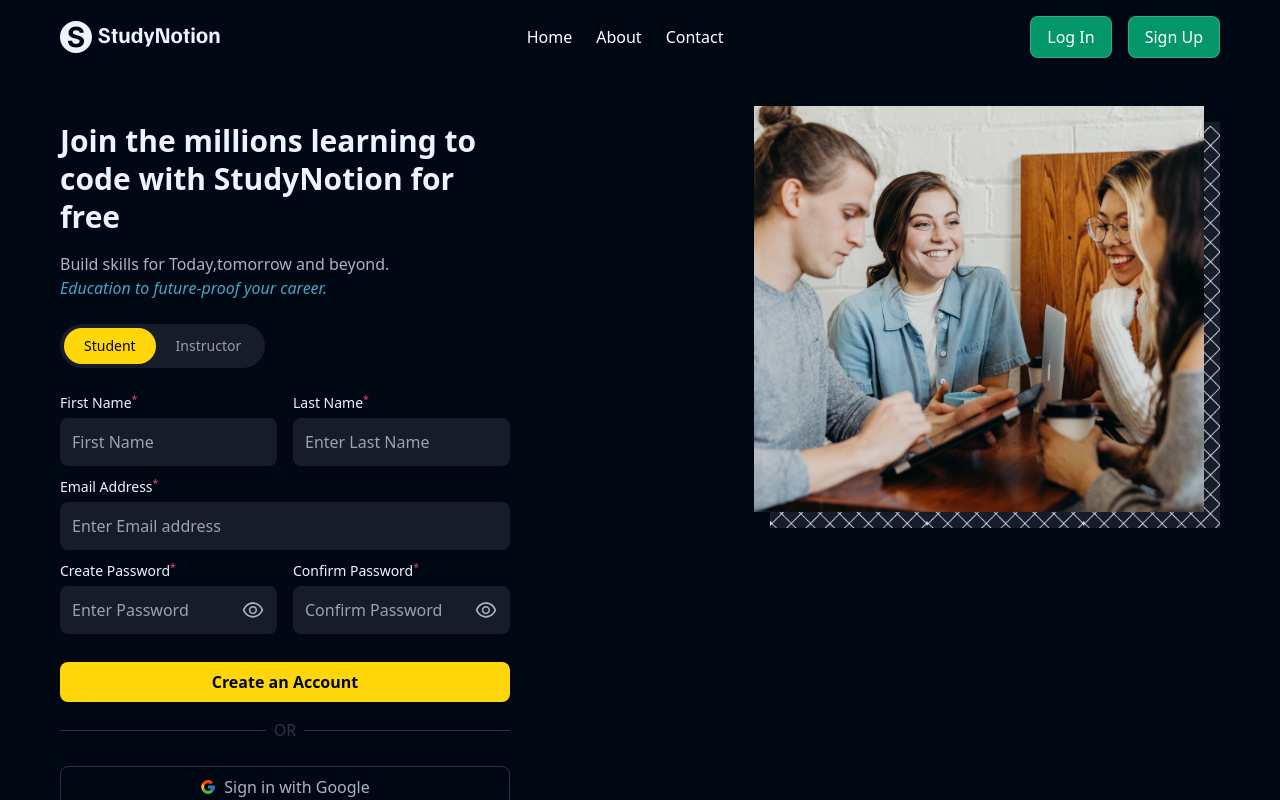
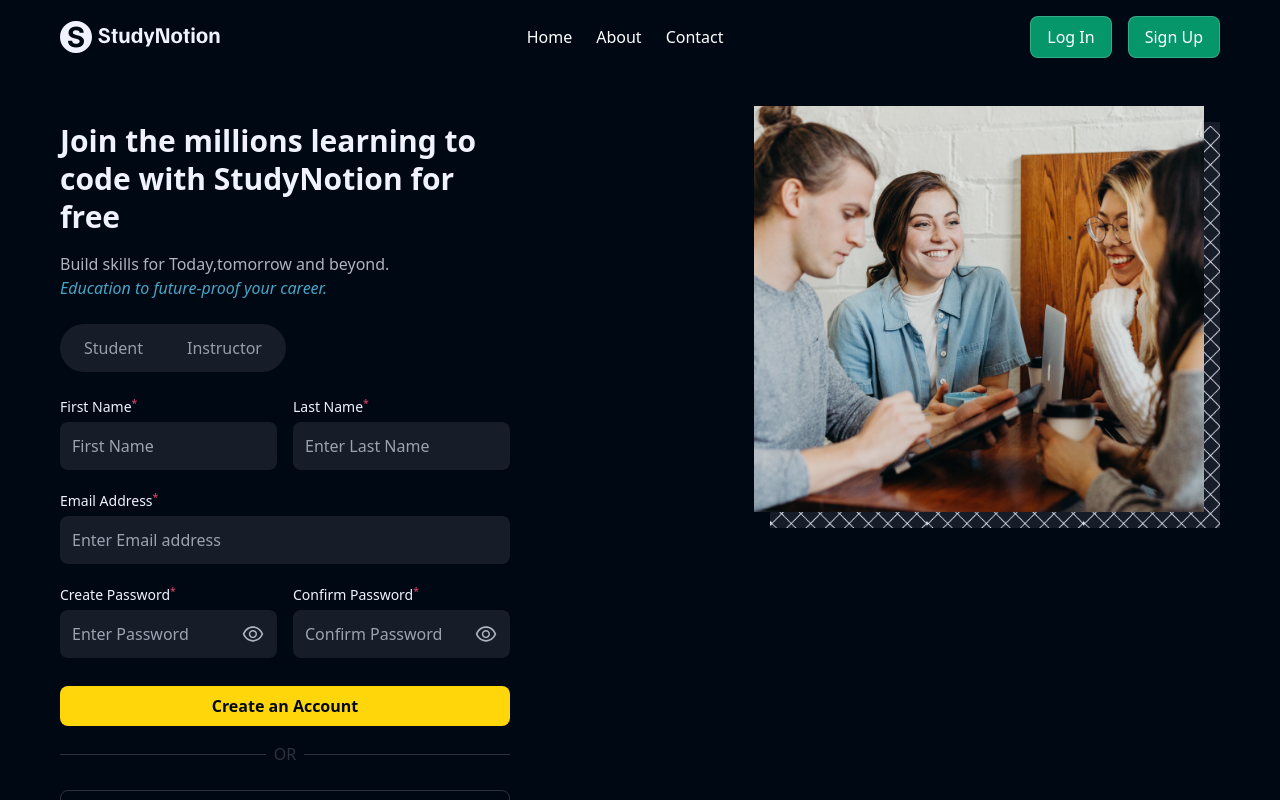
Before and after one commit to imsaurav12/StudyNotion-App, a React (Create React App) app: page /signup in a window 1280 px wide. Built offline with nearby package versions, Linux system fonts and the light colour scheme.

Commit message:
frontend done and working...

```diff
--- a/src/App.js
+++ b/src/App.js
@@ -6,6 +6,7 @@ import Home from './pages/Home'
 import Login from './pages/Login'
 import SignUp from './pages/SignUp'
 import Dashboard from './pages/Dashboard'
+import PrivateRoute from './components/PrivateRoute'
 
 const App = () => {
 
@@ -16,10 +17,15 @@ const App = () => {
       <Navbar isLoggedIn={isLoggedIn} setIsLoggedIn={setIsLoggedIn}/>
 
       <Routes>
-        <Route path='/' element={<Home/>}/>
+        <Route path='/' element={<Home isLoggedIn={isLoggedIn}/>}/>
         <Route path='/login' element = {<Login setIsLoggedIn={setIsLoggedIn}/>} />
         <Route path='/signup' element = {<SignUp setIsLoggedIn={setIsLoggedIn}/>} />
-        <Route path='/dashboard' element={<Dashboard/>}/>
+        <Route path='/dashboard' element={
+          <PrivateRoute isLoggedIn={isLoggedIn}>
+            <Dashboard/>
+          </PrivateRoute>
+          }
+        />
 
       </Routes>
     </div>
--- /dev/null
+++ b/src/components/PrivateRoute.js
@@ -0,0 +1,21 @@
+import React from 'react'
+import { Navigate } from 'react-router-dom';
+
+const PrivateRoute = ({isLoggedIn,children}) => {
+    // const navigate = useNavigate();
+    if(isLoggedIn){
+        return children; // PrivateRoute ka children Dashboard h
+    }
+    else{
+        return <Navigate to='/login'/>
+
+        // navigate("/login");
+    }
+  return (
+    <div>
+
+    </div>
+  )
+}
+
+export default PrivateRoute
--- a/src/components/SignUpForm.js
+++ b/src/components/SignUpForm.js
@@ -53,18 +53,27 @@ const SignUpForm = ({setIsLoggedIn}) => {
 
 
   return (
-    <div>
+    <div className="">
         {/* Student-Instructor Tab */}
 
-        <div class="flex text-white my-6 gap-z-1 bg-richblack-800 p-1 rounded-full max-w-max">
+        <div class="flex bg-richblack-800 p-1 gap-x-1 my-6 rounded-full max-w-max">
   <button
-  onClick={()=> setAccountType("student")}
-   class="px-5 py-2 rounded-full text-sm font-medium bg-yellow-50 text-richblack-900">
+   className={`py-2 px-5 rounded-full transition-all duration-200 ${
+    accountType === "student"
+      ? "bg-yellow-50 text-richblack-900 font-semibold"
+      : "bg-transparent text-richblack-200"
+  }`}
+    onClick={()=> setAccountType("student")}>
     Student
   </button>
   <button
-  onClick={()=>setAccountType("In")}
-   class="px-5 py-2 rounded-full text-sm font-medium text-richblack-200 hover:bg-richblack-700 transition-all duration-200">
+  className={`py-2 px-5 rounded-full transition-all duration-200 ${
+    accountType === "Instructor"
+      ? "bg-yellow-50 text-richblack-900 font-semibold"
+      : "bg-transparent text-richblack-200"
+  }`}
+  onClick={()=>setAccountType("Instructor")}
+   >
     Instructor
   </button>
 </div>
@@ -102,7 +111,7 @@ const SignUpForm = ({setIsLoggedIn}) => {
                 </label>
             </div>
             {/* Email */}
-            <div className='mt-[10px]'>
+            <div className='mt-[20px]'>
                 <label className='w-full'>
                     <p className='text-[0.875rem] text-richblack-5 mb-1 leading-[1.375rem]'>
                         Email Address<sup className='text-pink-200'>*</sup>
@@ -119,7 +128,7 @@ const SignUpForm = ({setIsLoggedIn}) => {
                 </label>
             </div>
             {/* Create Password */}
-            <div className='flex gap-x-4 mt-[10px]'>
+            <div className='flex gap-x-4 mt-[20px]'>
                 <label className='relative w-full'>
                         <p className='text-[0.875rem] text-richblack-5 mb-1 leading-[1.375rem] w-full'>
                             Create Password<sup className='text-pink-200'>*</sup>
--- a/src/pages/Home.js
+++ b/src/pages/Home.js
@@ -1,6 +1,6 @@
 import React from 'react'
 
-const Home = () => {
+const Home = ({isLoggedIn}) => {
   return (
     <div className='flex justify-center items-center text-white text-3xl h-full'>
       This is Home Page
```
